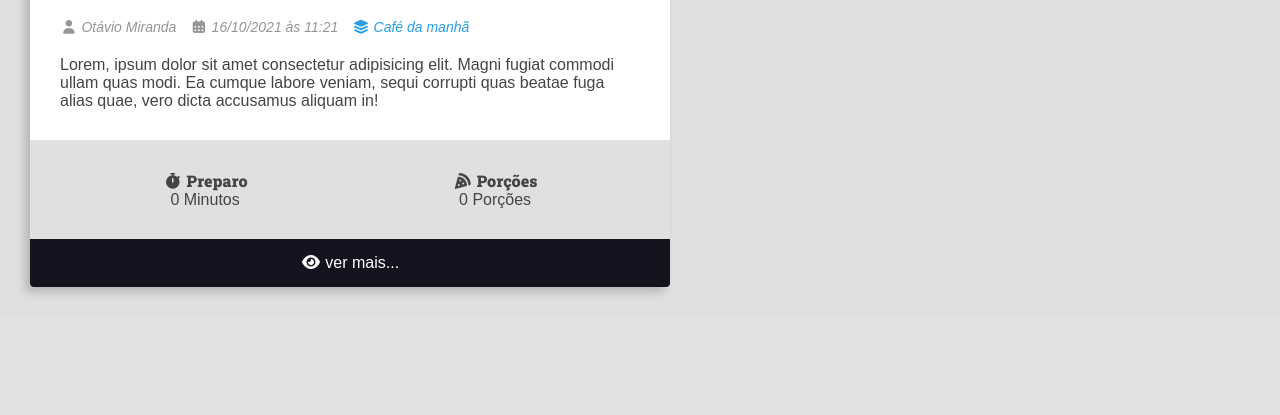
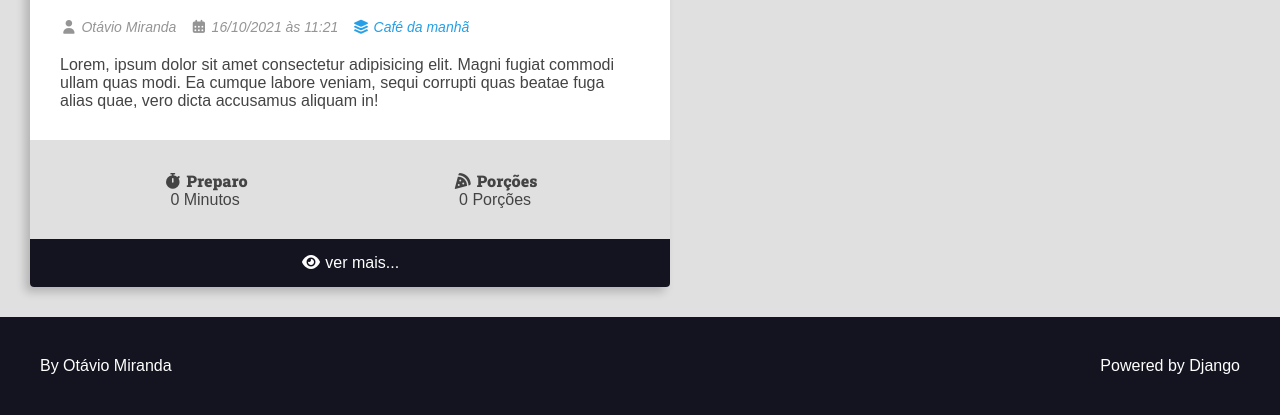
Before and after one commit to gui-marchioro/django-recipes, a Django app: page / in a window 1280 px wide. Shown: the part 640-1055 px from the top of the page. Before the commit the page ends 936 px from the top, so only its background shows below. Run offline with Django 5.2, Linux system fonts and the light colour scheme; grey boxes labelled with a size stand in for pictures from a placeholder-image service; some libraries are stand-ins or nearby versions.

Commit message:
Created footer component

```diff
--- /dev/null
+++ b/src/recipes/templates/recipes/partials/footer.html
@@ -0,0 +1,9 @@
+<footer class="main-footer">
+  <div class="developer">
+    <a href="https://www.otaviomiranda.com.br/" target="_blank" rel="noreferrer noopener">By Otávio Miranda</a>
+  </div>
+
+  <div class="powered">
+    <a href="https://www.djangoproject.com/" target="_blank" rel="noreferrer noopener">Powered by Django</a>
+  </div>
+</footer>
--- a/src/recipes/templates/recipes/partials/head.html
+++ b/src/recipes/templates/recipes/partials/head.html
@@ -246,5 +246,24 @@
         .recipe-footer a:hover {
             filter: brightness(2);
         }
+
+        .main-footer {
+            display: flex;
+            align-items: center;
+            justify-content: space-between;
+            background: var(--color-primary-dark);
+            color: var(--color-white);
+            padding: var(--spacing-gutter-large);
+        }
+
+        .main-footer a {
+            color: var(--color-white);
+            text-decoration: none;
+            transition: all 300ms ease-in-out;
+        }
+
+        .main-footer a:hover {
+            filter: brightness(.8);
+        }
     </style>
 </head>
--- /dev/null
+++ b/src/recipes/templates/recipes/partials/recipe.html
@@ -0,0 +1,54 @@
+<div class="recipe recipe-list-item">
+    <div class="recipe-cover">
+        <img src="https://placehold.co/1280x720/orange/white" alt="temporario">
+    </div>
+
+    <div class="recipe-title-container">
+        <h2 class="recipe-title">Lorem ipsum dolor sit amet.</h2>
+    </div>
+
+    <div class="recipe-author">
+        <span class="recipe-author-item">
+            <i class="fas fa-user"></i>
+            Otávio Miranda
+        </span>
+        <span class="recipe-author-item">
+            <i class="fas fa-calendar-alt"></i>
+            16/10/2021 às 11:21
+        </span>
+        <span class="recipe-author-item">
+            <a href="/recipes/category/cafe-da-manha/">
+                <i class="fas fa-layer-group"></i>
+                <span>Café da manhã</span>
+            </a>
+        </span>
+    </div>
+
+    <div class="recipe-content">
+        <p>Lorem, ipsum dolor sit amet consectetur adipisicing elit. Magni fugiat commodi ullam quas modi.
+            Ea cumque labore veniam, sequi corrupti quas beatae fuga alias quae, vero dicta accusamus
+            aliquam in!</p>
+    </div>
+
+    <div class="recipe-meta-container">
+        <div class="recipe-meta recipe-preparation">
+            <h3 class="recipe-meta-title"><i class="fas fa-stopwatch"></i> Preparo</h3>
+            <div class="recipe-meta-text">
+                0 Minutos
+            </div>
+        </div>
+        <div class="recipe-meta recipe-servings">
+            <h3 class="recipe-meta-title"><i class="fas fa-pizza-slice"></i> Porções</h3>
+            <div class="recipe-meta-text">
+                0 Porções
+            </div>
+        </div>
+    </div>
+
+    <footer class="recipe-footer">
+        <a class="recipe-read-more button button-dark button-full-width" href="/recipes/3/">
+            <i class="fas fa-eye"></i>
+            <span>ver mais...</span>
+        </a>
+    </footer>
+</div>
```
Also changed, not shown: src/recipes/templates/recipes/pages/home.html (+3 -54 lines).
